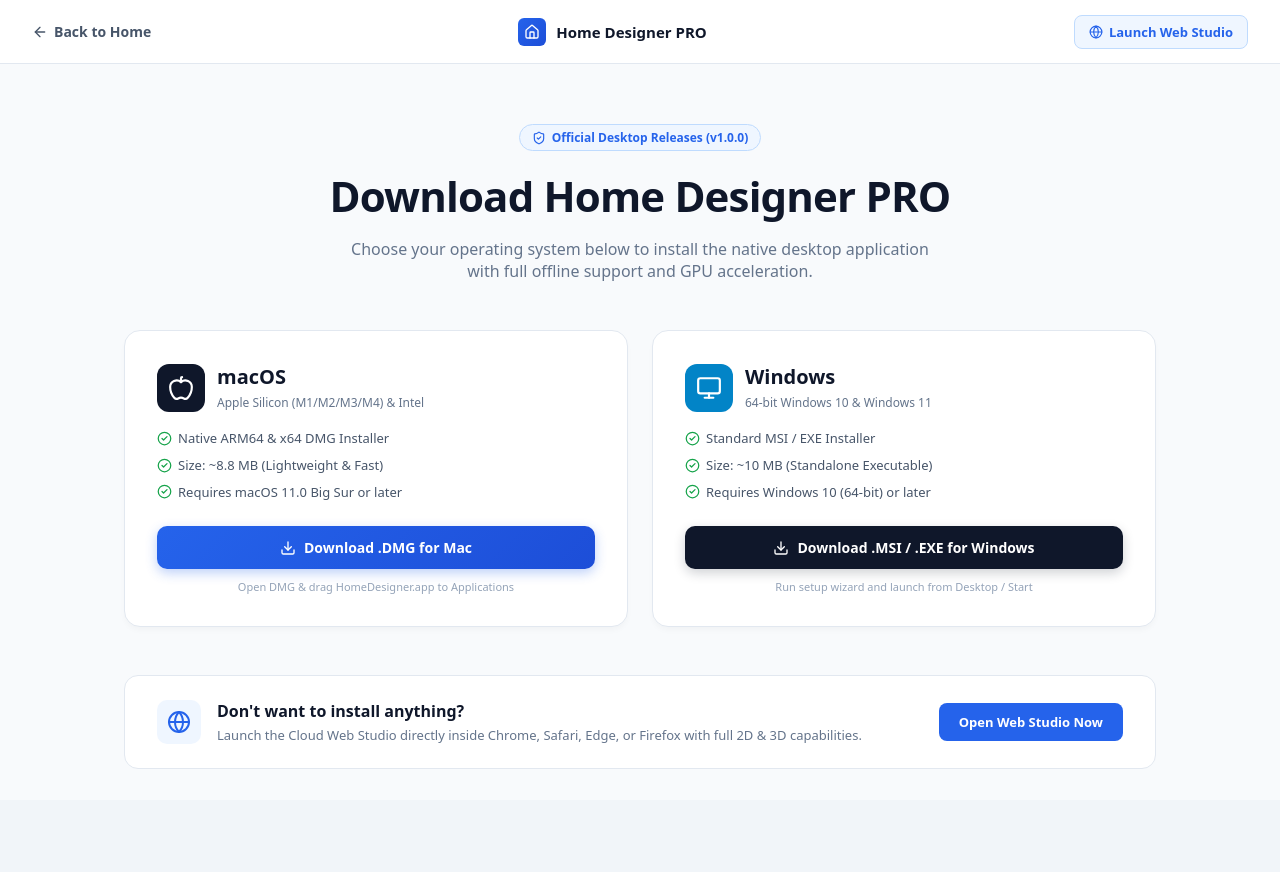
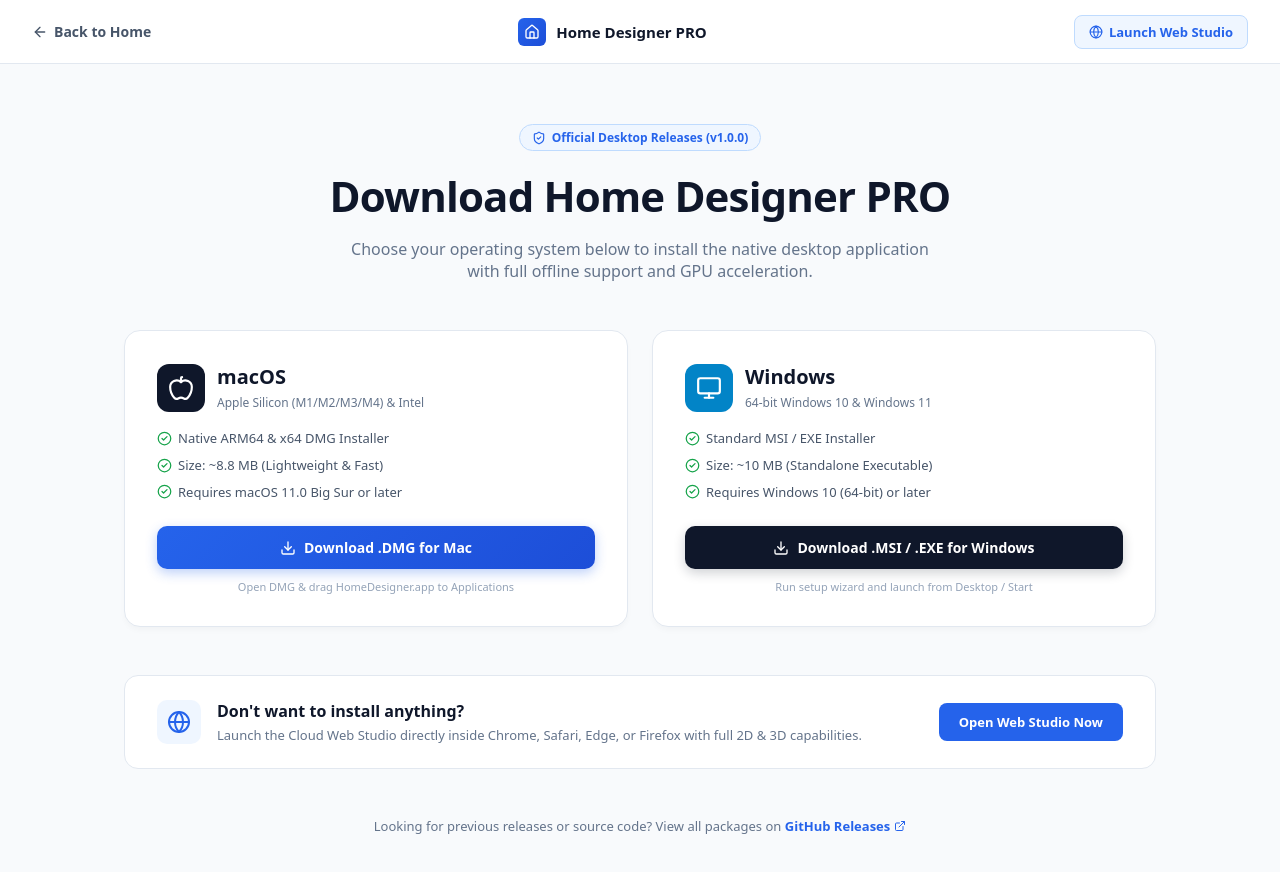
Before and after one commit to Sahil3785/home-designer, a React (Vite) app: page / in a window 1280 px wide. Both pictures are taken after a click on the button "Download Desktop". Shown: the top 872 px of the page. Before the commit the page ends 800 px from the top, so only its background shows below. Built offline with nearby package versions, Linux system fonts and the light colour scheme.

Commit message:
fix: allow smooth scrolling on landing page and download hub

```diff
--- a/src/App.tsx
+++ b/src/App.tsx
@@ -1157,6 +1157,8 @@
         height: '100vh',
         width: '100vw',
         overflow: 'hidden',
+        position: 'fixed',
+        inset: 0,
       }}
     >
       {/* Title Bar */}
--- a/src/components/landing/DownloadPage.tsx
+++ b/src/components/landing/DownloadPage.tsx
@@ -32,7 +32,7 @@
   const currentOS = getClientOS();
 
   return (
-    <div style={{ minHeight: '100vh', background: '#f8fafc', color: '#0f172a', fontFamily: 'system-ui, -apple-system, sans-serif' }}>
+    <div style={{ minHeight: '100vh', width: '100%', background: '#f8fafc', color: '#0f172a', fontFamily: 'system-ui, -apple-system, sans-serif', overflowX: 'hidden' }}>
       {/* ─── Top Navbar ─── */}
       <header
         style={{
--- a/src/components/landing/LandingPage.tsx
+++ b/src/components/landing/LandingPage.tsx
@@ -115,7 +115,7 @@
   ];
 
   return (
-    <div style={{ minHeight: '100vh', background: '#ffffff', color: '#0f172a', fontFamily: 'system-ui, -apple-system, sans-serif' }}>
+    <div style={{ minHeight: '100vh', width: '100%', background: '#ffffff', color: '#0f172a', fontFamily: 'system-ui, -apple-system, sans-serif', overflowX: 'hidden' }}>
       {/* ─── Top Navbar ─── */}
       <header
         style={{
--- a/src/index.css
+++ b/src/index.css
@@ -1,12 +1,16 @@
 @import './styles/theme.css';
 
-html, body, #root {
+html, body {
   margin: 0;
   padding: 0;
-  width: 100vw;
-  height: 100vh;
-  overflow: hidden;
+  width: 100%;
+  min-height: 100%;
   background-color: var(--bg-app);
   color: var(--text-primary);
   font-family: var(--font-sans);
 }
+
+#root {
+  min-height: 100%;
+  width: 100%;
+}
```
